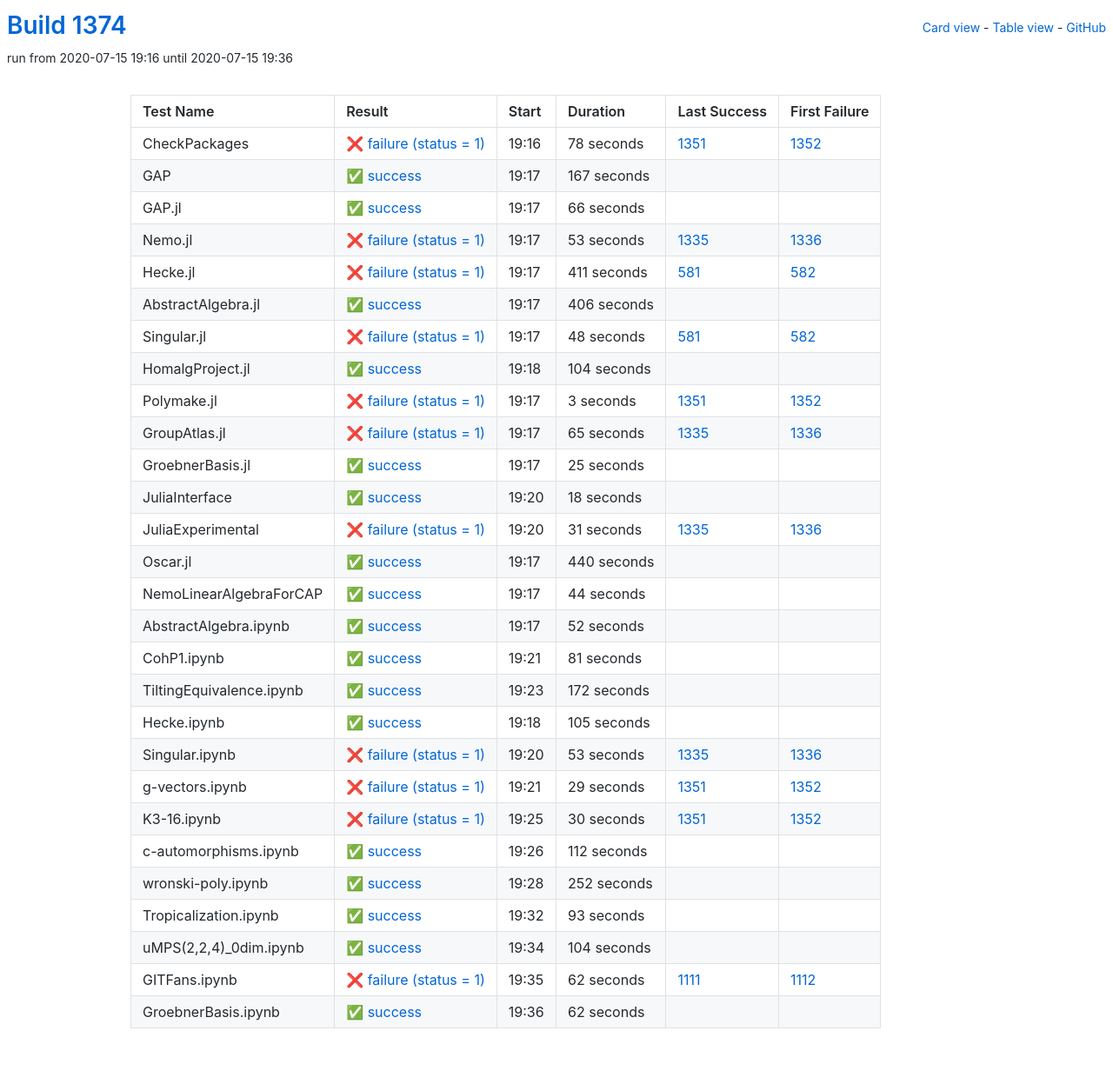
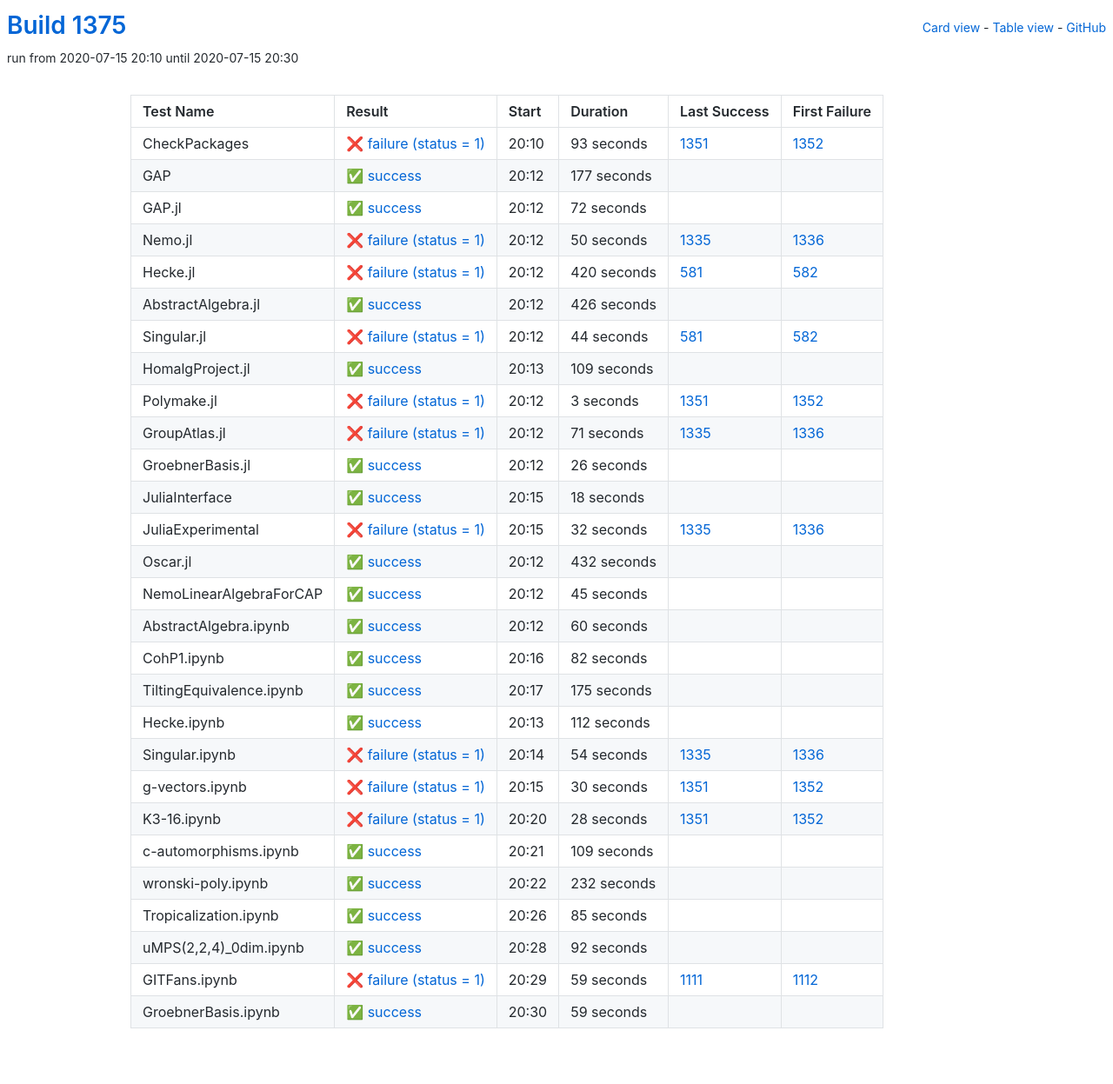
Before and after one commit to oscar-system/oscar-ci-status-1.4, a Jekyll site: the page built from table.html, in a window 1280 px wide. Shown: the whole page at 87% size. Built offline with Jekyll 4.4.1, drawn with Linux system fonts in a browser that asks for light colours.

Commit message:
Build #1375

```diff
--- a/_data/ci.yml
+++ b/_data/ci.yml
@@ -1,6 +1,6 @@
 ---
-build: 1374
-build_url: https://oscarci.mathematik.uni-kl.de/job/oscar-julia-1.4/1374/
+build: 1375
+build_url: https://oscarci.mathematik.uni-kl.de/job/oscar-julia-1.4/1375/
 job: oscar-julia-1.4
 organization: oscar-system
 repo: oscar-ci-status-1.4
@@ -8,104 +8,104 @@ repourl: https://github.com/oscar-system/oscar-ci-status-1.4
 tests:
 - name: CheckPackages
   id: checkpackages
-  log: https://oscarci.mathematik.uni-kl.de/job/oscar-julia-1.4/1374/artifact/logs/build-1374/CheckPackages.log
-  start: 2020-07-15 19:16
+  log: https://oscarci.mathematik.uni-kl.de/job/oscar-julia-1.4/1375/artifact/logs/build-1375/CheckPackages.log
+  start: 2020-07-15 20:10
   success: false
   exitcode: 1
   status: failure
-  duration: 78
+  duration: 93
   last_success: 1351
   last_success_url: https://oscarci.mathematik.uni-kl.de/job/oscar-julia-1.4/1351/
   first_failure: 1352
   first_failure_url: https://oscarci.mathematik.uni-kl.de/job/oscar-julia-1.4/1352/
 - name: GAP
   id: gap
-  log: https://oscarci.mathematik.uni-kl.de/job/oscar-julia-1.4/1374/artifact/logs/build-1374/GAP.log
-  start: 2020-07-15 19:17
+  log: https://oscarci.mathematik.uni-kl.de/job/oscar-julia-1.4/1375/artifact/logs/build-1375/GAP.log
+  start: 2020-07-15 20:12
   success: true
   exitcode: 0
   status: success
-  duration: 167
+  duration: 177
   last_success: false
   last_success_url:
   first_failure: false
   first_failure_url:
 - name: GAP.jl
   id: gap-jl
-  log: https://oscarci.mathematik.uni-kl.de/job/oscar-julia-1.4/1374/artifact/logs/build-1374/GAP.jl.log
-  start: 2020-07-15 19:17
+  log: https://oscarci.mathematik.uni-kl.de/job/oscar-julia-1.4/1375/artifact/logs/build-1375/GAP.jl.log
+  start: 2020-07-15 20:12
   success: true
   exitcode: 0
   status: success
-  duration: 66
+  duration: 72
   last_success: false
   last_success_url:
   first_failure: false
   first_failure_url:
 - name: Nemo.jl
   id: nemo-jl
-  log: https://oscarci.mathematik.uni-kl.de/job/oscar-julia-1.4/1374/artifact/logs/build-1374/Nemo.jl.log
-  start: 2020-07-15 19:17
+  log: https://oscarci.mathematik.uni-kl.de/job/oscar-julia-1.4/1375/artifact/logs/build-1375/Nemo.jl.log
+  start: 2020-07-15 20:12
   success: false
   exitcode: 1
   status: failure
-  duration: 53
+  duration: 50
   last_success: 1335
   last_success_url: https://oscarci.mathematik.uni-kl.de/job/oscar-julia-1.4/1335/
   first_failure: 1336
   first_failure_url: https://oscarci.mathematik.uni-kl.de/job/oscar-julia-1.4/1336/
 - name: Hecke.jl
   id: hecke-jl
-  log: https://oscarci.mathematik.uni-kl.de/job/oscar-julia-1.4/1374/artifact/logs/build-1374/Hecke.jl.log
-  start: 2020-07-15 19:17
+  log: https://oscarci.mathematik.uni-kl.de/job/oscar-julia-1.4/1375/artifact/logs/build-1375/Hecke.jl.log
+  start: 2020-07-15 20:12
   success: false
   exitcode: 1
   status: failure
-  duration: 411
+  duration: 420
   last_success: 581
   last_success_url: https://oscarci.mathematik.uni-kl.de/job/oscar-julia-1.4/581/
   first_failure: 582
   first_failure_url: https://oscarci.mathematik.uni-kl.de/job/oscar-julia-1.4/582/
 - name: AbstractAlgebra.jl
   id: abstractalgebra-jl
-  log: https://oscarci.mathematik.uni-kl.de/job/oscar-julia-1.4/1374/artifact/logs/build-1374/AbstractAlgebra.jl.log
-  start: 2020-07-15 19:17
+  log: https://oscarci.mathematik.uni-kl.de/job/oscar-julia-1.4/1375/artifact/logs/build-1375/AbstractAlgebra.jl.log
+  start: 2020-07-15 20:12
   success: true
   exitcode: 0
   status: success
-  duration: 406
+  duration: 426
   last_success: false
   last_success_url:
   first_failure: false
   first_failure_url:
 - name: Singular.jl
   id: singular-jl
-  log: https://oscarci.mathematik.uni-kl.de/job/oscar-julia-1.4/1374/artifact/logs/build-1374/Singular.jl.log
-  start: 2020-07-15 19:17
+  log: https://oscarci.mathematik.uni-kl.de/job/oscar-julia-1.4/1375/artifact/logs/build-1375/Singular.jl.log
+  start: 2020-07-15 20:12
   success: false
   exitcode: 1
   status: failure
-  duration: 48
+  duration: 44
   last_success: 581
   last_success_url: https://oscarci.mathematik.uni-kl.de/job/oscar-julia-1.4/581/
   first_failure: 582
   first_failure_url: https://oscarci.mathematik.uni-kl.de/job/oscar-julia-1.4/582/
 - name: HomalgProject.jl
   id: homalgproject-jl
-  log: https://oscarci.mathematik.uni-kl.de/job/oscar-julia-1.4/1374/artifact/logs/build-1374/HomalgProject.jl.log
-  start: 2020-07-15 19:18
+  log: https://oscarci.mathematik.uni-kl.de/job/oscar-julia-1.4/1375/artifact/logs/build-1375/HomalgProject.jl.log
+  start: 2020-07-15 20:13
   success: true
   exitcode: 0
   status: success
-  duration: 104
+  duration: 109
   last_success: false
   last_success_url:
   first_failure: false
   first_failure_url:
 - name: Polymake.jl
   id: polymake-jl
-  log: https://oscarci.mathematik.uni-kl.de/job/oscar-julia-1.4/1374/artifact/logs/build-1374/Polymake.jl.log
-  start: 2020-07-15 19:17
+  log: https://oscarci.mathematik.uni-kl.de/job/oscar-julia-1.4/1375/artifact/logs/build-1375/Polymake.jl.log
+  start: 2020-07-15 20:12
   success: false
   exitcode: 1
   status: failure
@@ -116,32 +116,32 @@ tests:
   first_failure_url: https://oscarci.mathematik.uni-kl.de/job/oscar-julia-1.4/1352/
 - name: GroupAtlas.jl
   id: groupatlas-jl
-  log: https://oscarci.mathematik.uni-kl.de/job/oscar-julia-1.4/1374/artifact/logs/build-1374/GroupAtlas.jl.log
-  start: 2020-07-15 19:17
+  log: https://oscarci.mathematik.uni-kl.de/job/oscar-julia-1.4/1375/artifact/logs/build-1375/GroupAtlas.jl.log
+  start: 2020-07-15 20:12
   success: false
   exitcode: 1
   status: failure
-  duration: 65
+  duration: 71
   last_success: 1335
   last_success_url: https://oscarci.mathematik.uni-kl.de/job/oscar-julia-1.4/1335/
   first_failure: 1336
   first_failure_url: https://oscarci.mathematik.uni-kl.de/job/oscar-julia-1.4/1336/
 - name: GroebnerBasis.jl
   id: groebnerbasis-jl
-  log: https://oscarci.mathematik.uni-kl.de/job/oscar-julia-1.4/1374/artifact/logs/build-1374/GroebnerBasis.jl.log
-  start: 2020-07-15 19:17
+  log: https://oscarci.mathematik.uni-kl.de/job/oscar-julia-1.4/1375/artifact/logs/build-1375/GroebnerBasis.jl.log
+  start: 2020-07-15 20:12
   success: true
   exitcode: 0
   status: success
-  duration: 25
+  duration: 26
   last_success: false
   last_success_url:
   first_failure: false
   first_failure_url:
 - name: JuliaInterface
   id: juliainterface
-  log: https://oscarci.mathematik.uni-kl.de/job/oscar-julia-1.4/1374/artifact/logs/build-1374/JuliaInterface.log
-  start: 2020-07-15 19:20
+  log: https://oscarci.mathematik.uni-kl.de/job/oscar-julia-1.4/1375/artifact/logs/build-1375/JuliaInterface.log
+  start: 2020-07-15 20:15
   success: true
   exitcode: 0
   status: success
@@ -152,116 +152,104 @@ tests:
   first_failure_url:
 - name: JuliaExperimental
   id: juliaexperimental
-  log: https://oscarci.mathematik.uni-kl.de/job/oscar-julia-1.4/1374/artifact/logs/build-1374/JuliaExperimental.log
-  start: 2020-07-15 19:20
+  log: https://oscarci.mathematik.uni-kl.de/job/oscar-julia-1.4/1375/artifact/logs/build-1375/JuliaExperimental.log
+  start: 2020-07-15 20:15
   success: false
   exitcode: 1
   status: failure
-  duration: 31
+  duration: 32
   last_success: 1335
   last_success_url: https://oscarci.mathematik.uni-kl.de/job/oscar-julia-1.4/1335/
   first_failure: 1336
   first_failure_url: https://oscarci.mathematik.uni-kl.de/job/oscar-julia-1.4/1336/
 - name: Oscar.jl
   id: oscar-jl
-  log: https://oscarci.mathematik.uni-kl.de/job/oscar-julia-1.4/1374/artifact/logs/build-1374/Oscar.jl.log
-  start: 2020-07-15 19:17
+  log: https://oscarci.mathematik.uni-kl.de/job/oscar-julia-1.4/1375/artifact/logs/build-1375/Oscar.jl.log
+  start: 2020-07-15 20:12
   success: true
   exitcode: 0
   status: success
-  duration: 440
+  duration: 432
   last_success: false
   last_success_url:
   first_failure: false
   first_failure_url:
 - name: NemoLinearAlgebraForCAP
   id: nemolinearalgebraforcap
-  log: https://oscarci.mathematik.uni-kl.de/job/oscar-julia-1.4/1374/artifact/logs/build-1374/NemoLinearAlgebraForCAP.log
-  start: 2020-07-15 19:17
+  log: https://oscarci.mathematik.uni-kl.de/job/oscar-julia-1.4/1375/artifact/logs/build-1375/NemoLinearAlgebraForCAP.log
+  start: 2020-07-15 20:12
   success: true
   exitcode: 0
   status: success
-  duration: 44
+  duration: 45
   last_success: false
   last_success_url:
   first_failure: false
   first_failure_url:
 - name: AbstractAlgebra.ipynb
   id: abstractalgebra-ipynb
-  log: https://oscarci.mathematik.uni-kl.de/job/oscar-julia-1.4/1374/artifact/logs/build-1374/AbstractAlgebra.ipynb.log
-  start: 2020-07-15 19:17
+  log: https://oscarci.mathematik.uni-kl.de/job/oscar-julia-1.4/1375/artifact/logs/build-1375/AbstractAlgebra.ipynb.log
+  start: 2020-07-15 20:12
   success: true
   exitcode: 0
   status: success
-  duration: 52
+  duration: 60
   last_success: false
   last_success_url:
   first_failure: false
   first_failure_url:
 - name: CohP1.ipynb
   id: cohp1-ipynb
-  log: https://oscarci.mathematik.uni-kl.de/job/oscar-julia-1.4/1374/artifact/logs/build-1374/CohP1.ipynb.log
-  start: 2020-07-15 19:21
+  log: https://oscarci.mathematik.uni-kl.de/job/oscar-julia-1.4/1375/artifact/logs/build-1375/CohP1.ipynb.log
+  start: 2020-07-15 20:16
   success: true
   exitcode: 0
   status: success
-  duration: 81
+  duration: 82
   last_success: false
   last_success_url:
   first_failure: false
   first_failure_url:
 - name: TiltingEquivalence.ipynb
   id: tiltingequivalence-ipynb
-  log: https://oscarci.mathematik.uni-kl.de/job/oscar-julia-1.4/1374/artifact/logs/build-1374/TiltingEquivalence.ipynb.log
-  start: 2020-07-15 19:23
+  log: https://oscarci.mathematik.uni-kl.de/job/oscar-julia-1.4/1375/artifact/logs/build-1375/TiltingEquivalence.ipynb.log
+  start: 2020-07-15 20:17
   success: true
   exitcode: 0
   status: success
-  duration: 172
+  duration: 175
   last_success: false
   last_success_url:
   first_failure: false
   first_failure_url:
 - name: Hecke.ipynb
   id: hecke-ipynb
-  log: https://oscarci.mathematik.uni-kl.de/job/oscar-julia-1.4/1374/artifact/logs/build-1374/Hecke.ipynb.log
-  start: 2020-07-15 19:18
+  log: https://oscarci.mathematik.uni-kl.de/job/oscar-julia-1.4/1375/artifact/logs/build-1375/Hecke.ipynb.log
+  start: 2020-07-15 20:13
   success: true
   exitcode: 0
   status: success
-  duration: 105
+  duration: 112
   last_success: false
   last_success_url:
   first_failure: false
   first_failure_url:
 - name: Singular.ipynb
   id: singular-ipynb
-  log: https://oscarci.mathematik.uni-kl.de/job/oscar-julia-1.4/1374/artifact/logs/build-1374/Singular.ipynb.log
-  start: 2020-07-15 19:20
+  log: https://oscarci.mathematik.uni-kl.de/job/oscar-julia-1.4/1375/artifact/logs/build-1375/Singular.ipynb.log
+  start: 2020-07-15 20:14
   success: false
   exitcode: 1
   status: failure
-  duration: 53
+  duration: 54
   last_success: 1335
   last_success_url: https://oscarci.mathematik.uni-kl.de/job/oscar-julia-1.4/1335/
   first_failure: 1336
   first_failure_url: https://oscarci.mathematik.uni-kl.de/job/oscar-julia-1.4/1336/
 - name: g-vectors.ipynb
   id: g-vectors-ipynb
-  log: https://oscarci.mathematik.uni-kl.de/job/oscar-julia-1.4/1374/artifact/logs/build-1374/g-vectors.ipynb.log
-  start: 2020-07-15 19:21
-  success: false
-  exitcode: 1
-  status: failure
-  duration: 29
-  last_success: 1351
-  last_success_url: https://oscarci.mathematik.uni-kl.de/job/oscar-julia-1.4/1351/
-  first_failure: 1352
-  first_failure_url: https://oscarci.mathematik.uni-kl.de/job/oscar-julia-1.4/1352/
-- name: K3-16.ipynb
-  id: k3-16-ipynb
-  log: https://oscarci.mathematik.uni-kl.de/job/oscar-julia-1.4/1374/artifact/logs/build-1374/K3-16.ipynb.log
-  start: 2020-07-15 19:25
+  log: https://oscarci.mathematik.uni-kl.de/job/oscar-julia-1.4/1375/artifact/logs/build-1375/g-vectors.ipynb.log
+  start: 2020-07-15 20:15
   success: false
   exitcode: 1
   status: failure
@@ -270,74 +258,86 @@ tests:
   last_success_url: https://oscarci.mathematik.uni-kl.de/job/oscar-julia-1.4/1351/
   first_failure: 1352
   first_failure_url: https://oscarci.mathematik.uni-kl.de/job/oscar-julia-1.4/1352/
+- name: K3-16.ipynb
+  id: k3-16-ipynb
+  log: https://oscarci.mathematik.uni-kl.de/job/oscar-julia-1.4/1375/artifact/logs/build-1375/K3-16.ipynb.log
+  start: 2020-07-15 20:20
+  success: false
+  exitcode: 1
+  status: failure
+  duration: 28
+  last_success: 1351
+  last_success_url: https://oscarci.mathematik.uni-kl.de/job/oscar-julia-1.4/1351/
+  first_failure: 1352
+  first_failure_url: https://oscarci.mathematik.uni-kl.de/job/oscar-julia-1.4/1352/
 - name: c-automorphisms.ipynb
   id: c-automorphisms-ipynb
-  log: https://oscarci.mathematik.uni-kl.de/job/oscar-julia-1.4/1374/artifact/logs/build-1374/c-automorphisms.ipynb.log
-  start: 2020-07-15 19:26
+  log: https://oscarci.mathematik.uni-kl.de/job/oscar-julia-1.4/1375/artifact/logs/build-1375/c-automorphisms.ipynb.log
+  start: 2020-07-15 20:21
   success: true
   exitcode: 0
   status: success
-  duration: 112
+  duration: 109
   last_success: false
   last_success_url:
   first_failure: false
   first_failure_url:
 - name: wronski-poly.ipynb
   id: wronski-poly-ipynb
-  log: https://oscarci.mathematik.uni-kl.de/job/oscar-julia-1.4/1374/artifact/logs/build-1374/wronski-poly.ipynb.log
-  start: 2020-07-15 19:28
+  log: https://oscarci.mathematik.uni-kl.de/job/oscar-julia-1.4/1375/artifact/logs/build-1375/wronski-poly.ipynb.log
+  start: 2020-07-15 20:22
   success: true
   exitcode: 0
   status: success
-  duration: 252
+  duration: 232
   last_success: false
   last_success_url:
   first_failure: false
   first_failure_url:
 - name: Tropicalization.ipynb
   id: tropicalization-ipynb
-  log: https://oscarci.mathematik.uni-kl.de/job/oscar-julia-1.4/1374/artifact/logs/build-1374/Tropicalization.ipynb.log
-  start: 2020-07-15 19:32
+  log: https://oscarci.mathematik.uni-kl.de/job/oscar-julia-1.4/1375/artifact/logs/build-1375/Tropicalization.ipynb.log
+  start: 2020-07-15 20:26
   success: true
   exitcode: 0
   status: success
-  duration: 93
+  duration: 85
   last_success: false
   last_success_url:
   first_failure: false
   first_failure_url:
 - name: uMPS(2,2,4)_0dim.ipynb
   id: umps-2-2-4-0dim-ipynb
-  log: https://oscarci.mathematik.uni-kl.de/job/oscar-julia-1.4/1374/artifact/logs/build-1374/uMPS-2-2-4-_0dim.ipynb.log
-  start: 2020-07-15 19:34
+  log: https://oscarci.mathematik.uni-kl.de/job/oscar-julia-1.4/1375/artifact/logs/build-1375/uMPS-2-2-4-_0dim.ipynb.log
+  start: 2020-07-15 20:28
   success: true
   exitcode: 0
   status: success
-  duration: 104
+  duration: 92
   last_success: false
   last_success_url:
   first_failure: false
   first_failure_url:
 - name: GITFans.ipynb
   id: gitfans-ipynb
-  log: https://oscarci.mathematik.uni-kl.de/job/oscar-julia-1.4/1374/artifact/logs/build-1374/GITFans.ipynb.log
-  start: 2020-07-15 19:35
+  log: https://oscarci.mathematik.uni-kl.de/job/oscar-julia-1.4/1375/artifact/logs/build-1375/GITFans.ipynb.log
+  start: 2020-07-15 20:29
   success: false
   exitcode: 1
   status: failure
-  duration: 62
+  duration: 59
   last_success: 1111
   last_success_url: https://oscarci.mathematik.uni-kl.de/job/oscar-julia-1.4/1111/
   first_failure: 1112
   first_failure_url: https://oscarci.mathematik.uni-kl.de/job/oscar-julia-1.4/1112/
 - name: GroebnerBasis.ipynb
   id: groebnerbasis-ipynb
-  log: https://oscarci.mathematik.uni-kl.de/job/oscar-julia-1.4/1374/artifact/logs/build-1374/GroebnerBasis.ipynb.log
-  start: 2020-07-15 19:36
+  log: https://oscarci.mathematik.uni-kl.de/job/oscar-julia-1.4/1375/artifact/logs/build-1375/GroebnerBasis.ipynb.log
+  start: 2020-07-15 20:30
   success: true
   exitcode: 0
   status: success
-  duration: 62
+  duration: 59
   last_success: false
   last_success_url:
   first_failure: false
```
Also changed, not shown: README.md.
